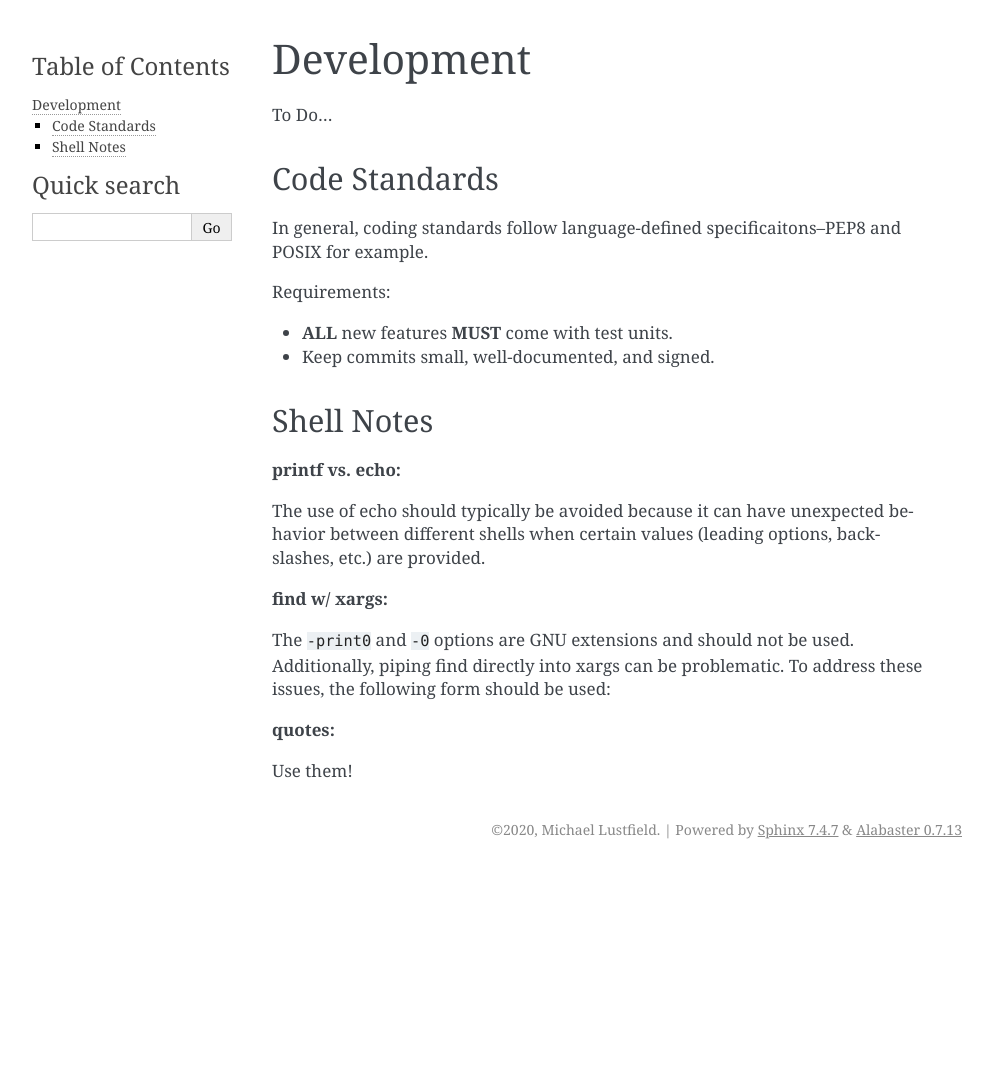
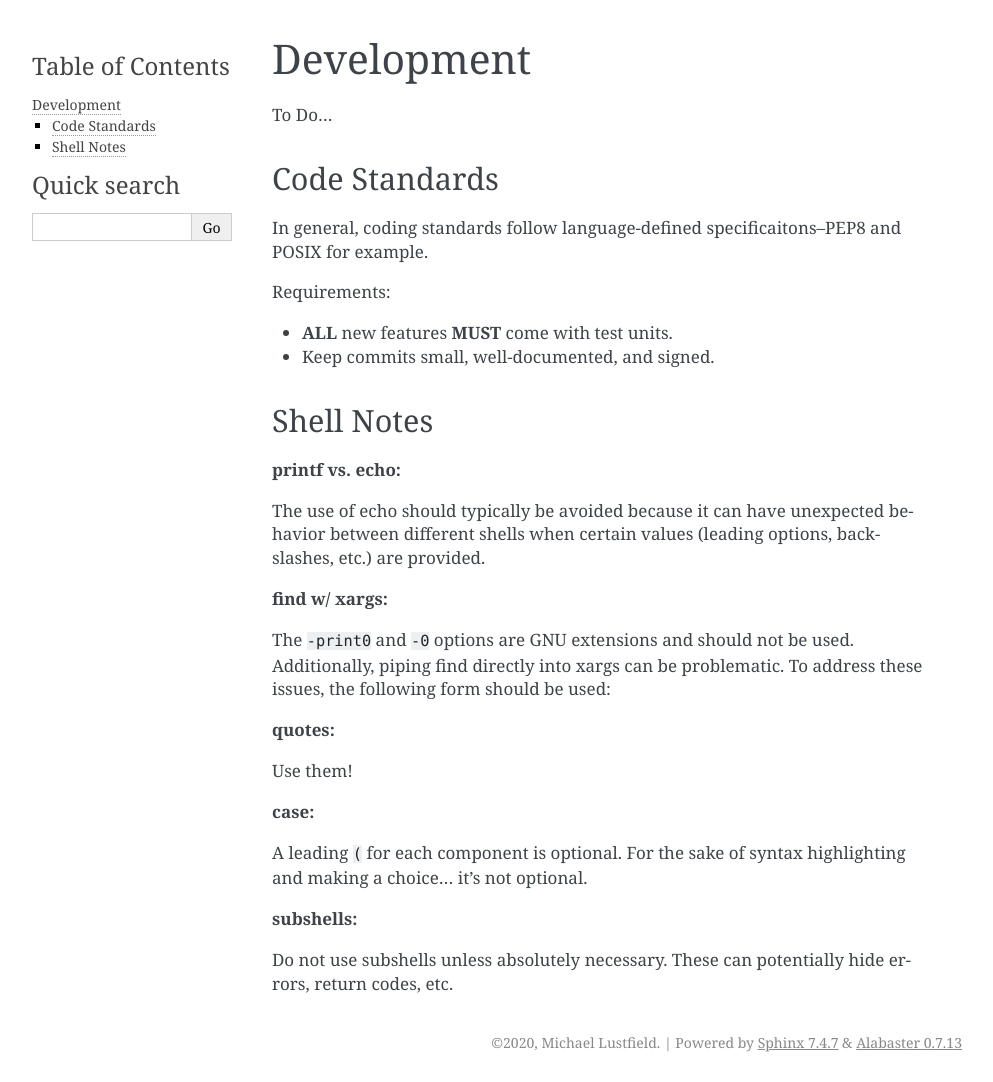
Before and after one commit to MTecknology/script-helpers, a Sphinx documentation site: the page built from docs/development.rst, in a window 1280 px wide. Shown: the whole page, without its empty margins (148-1141 px from the left). Built offline with Sphinx 7.4.7, drawn with Linux system fonts in a browser that asks for light colours; pages that are not in the unit, such as notebooks, are missing from menus; before the commit the page ends 900 px from its top, so only the background shows below that.

Commit message:
Update dev docs.

```diff
--- a/docs/development.rst
+++ b/docs/development.rst
@@ -35,3 +35,13 @@ these issues, the following form should be used:
 **quotes:**
 
 Use them!
+
+**case:**
+
+A leading ``(`` for each component is optional. For the sake of syntax
+highlighting and making a choice... it's not optional.
+
+**subshells:**
+
+Do not use subshells unless absolutely necessary. These can potentially hide
+errors, return codes, etc.
```
Also changed, not shown: 1 other file.
